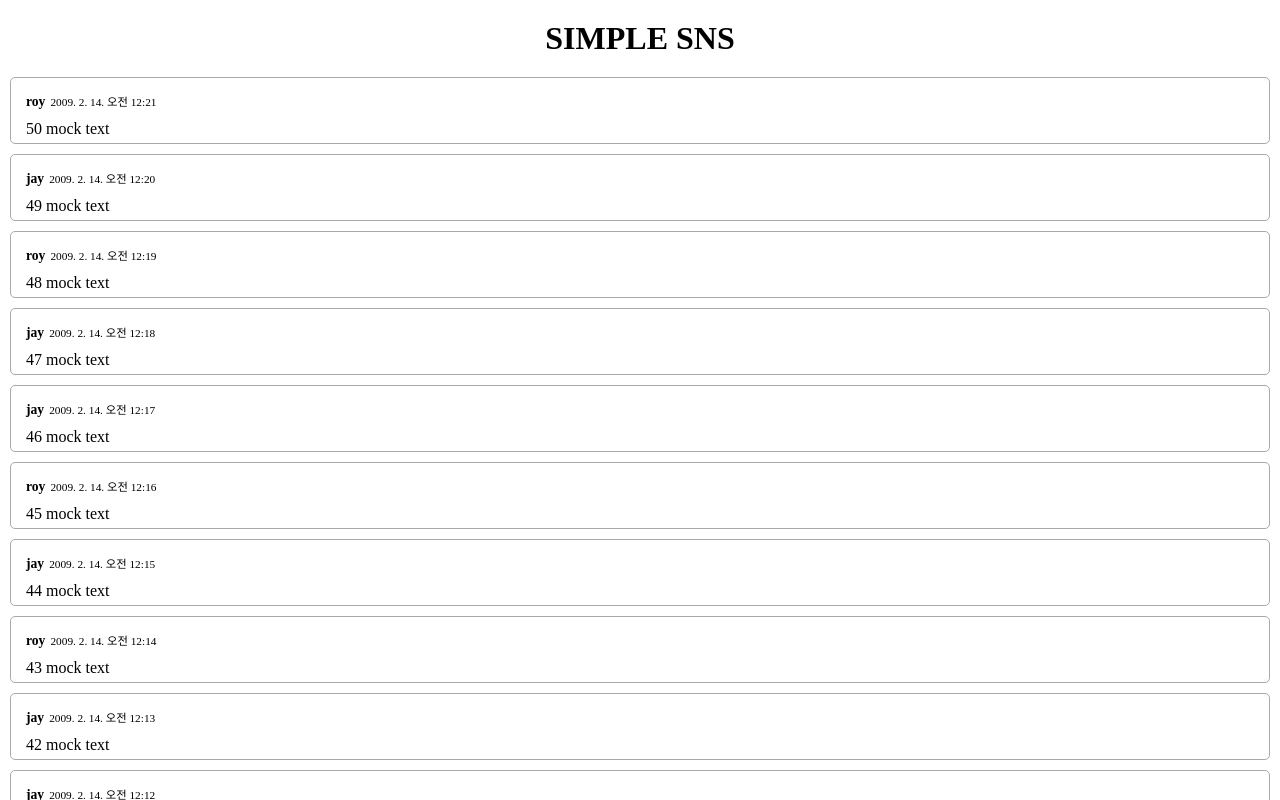
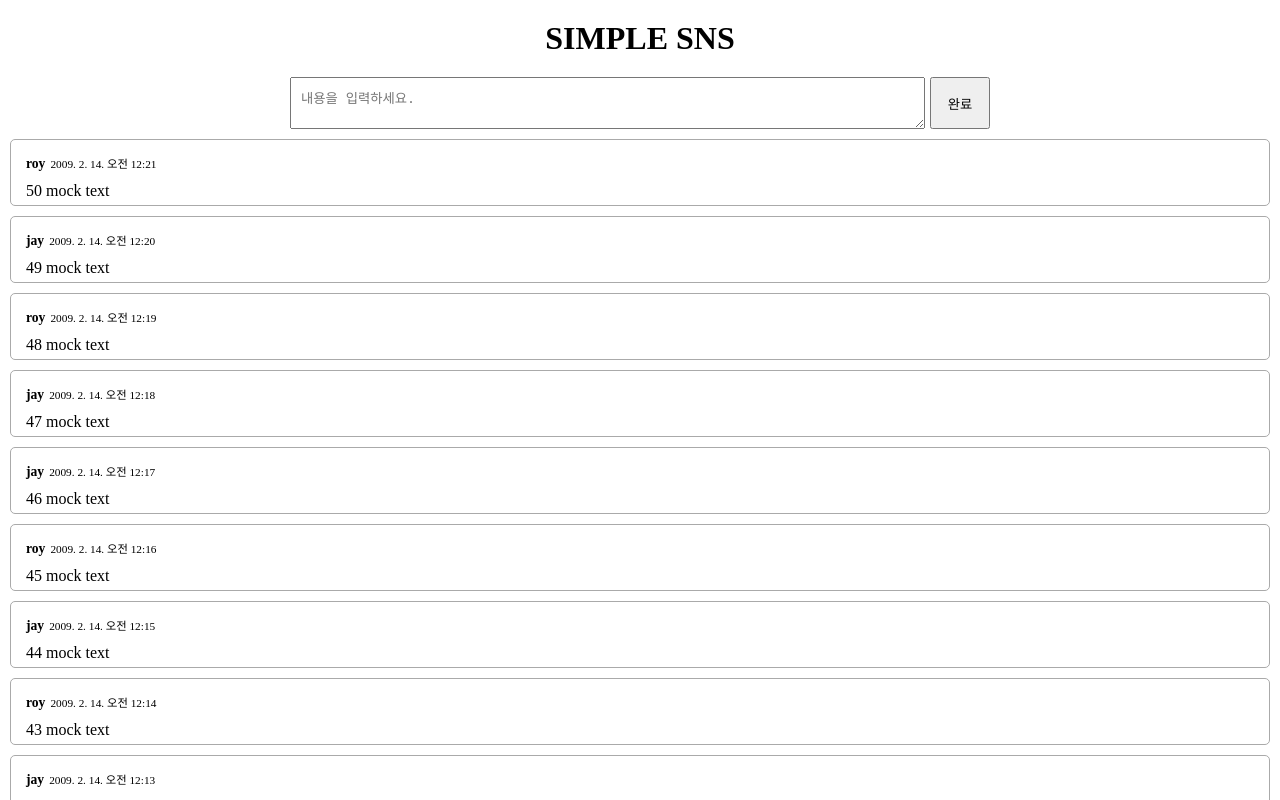
Before and after one commit to donghoonlee94/react-toy, a Next.js app in the folder client/: page / in a window 1280 px wide. Shown: the top 800 px of the page. Built offline with nearby package versions, Linux system fonts and the light colour scheme.

Commit message:
Add msg feature

```diff
--- a/client/components/MsgInput.js
+++ b/client/components/MsgInput.js
@@ -1,6 +1,6 @@
 import { useRef } from 'react';
 
-const MsgInput = (mutate) => {
+const MsgInput = ({ mutate }) => {
   const textRef = useRef(null);
 
   const onSubmit = (e) => {
--- a/client/components/MsgList.js
+++ b/client/components/MsgList.js
@@ -1,9 +1,11 @@
+import { useState } from 'react';
 import MsgItem from './MsgItem';
+import MsgInput from './MsgInput';
 
 const userIds = ['roy', 'jay'];
 const getRandomUserId = () => userIds[Math.round(Math.random())];
 
-const msgs = Array(50)
+const originalMsgs = Array(50)
   .fill(0)
   .map((_, idx) => ({
     id: idx + 1,
@@ -21,12 +23,28 @@ const msgs = Array(50)
 //   },
 // ]
 
-const MsgList = () => (
+const MsgList = () => {
+  const [msgs, setMsgs] = useState(originalMsgs);
+  const onCreate = (text) => {
+    const newMsg = {
+      id: msgs.length + 1,
+      userId: getRandomUserId(),
+      timestamp: Date.now(),
+      text: `${msgs.length + 1} ${text}`,
+    };
+    setMsgs((msgs) => [newMsg, ...msgs]);
+  };
+
+  return (
+    <>
+      <MsgInput mutate={onCreate} />
       <ul className="messages">
         {msgs.map((x) => (
           <MsgItem key={x.id} {...x} />
         ))}
       </ul>
+    </>
   );
+};
 
 export default MsgList;
```
Lines whose indentation alone changed are shown as unchanged.
